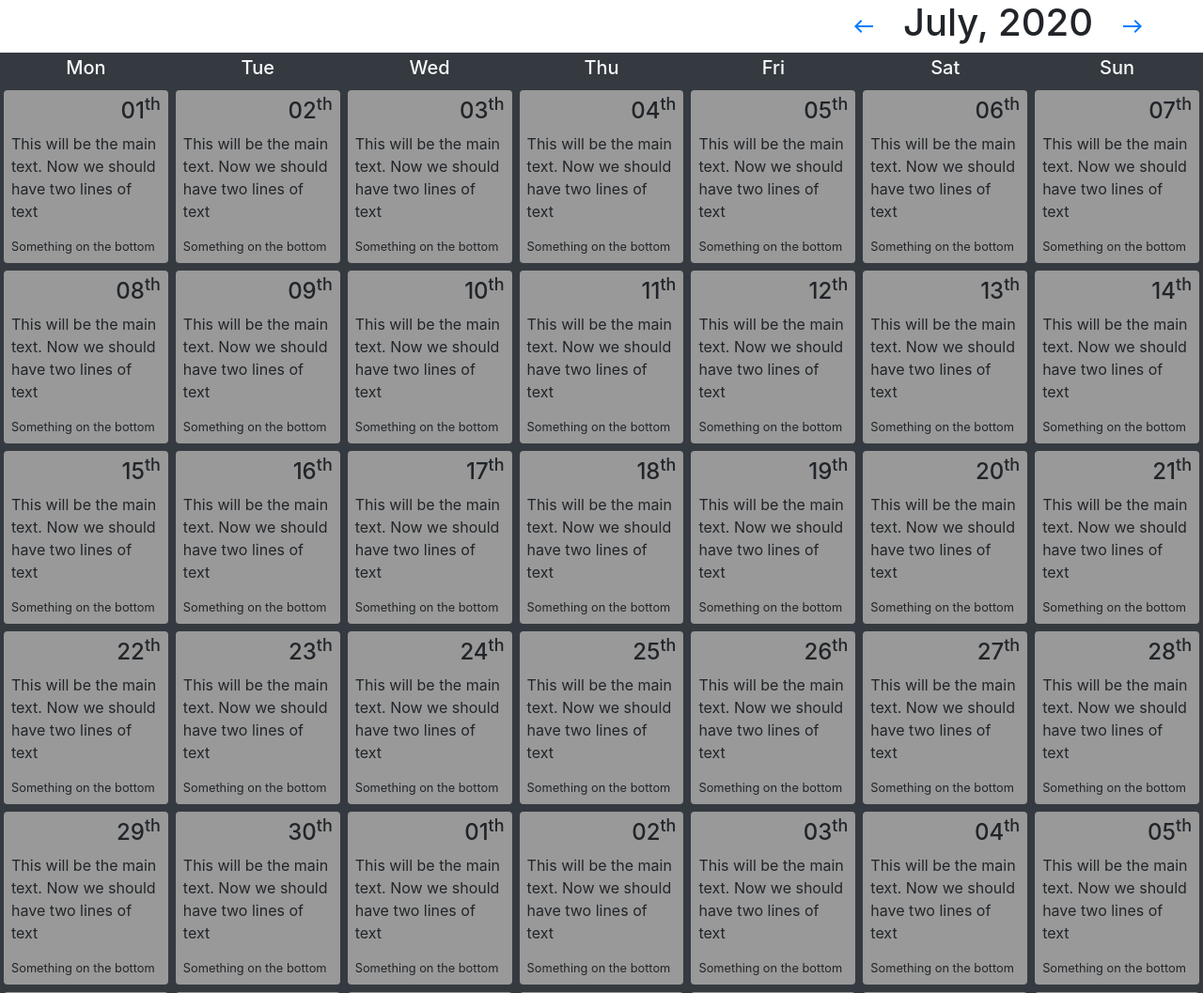
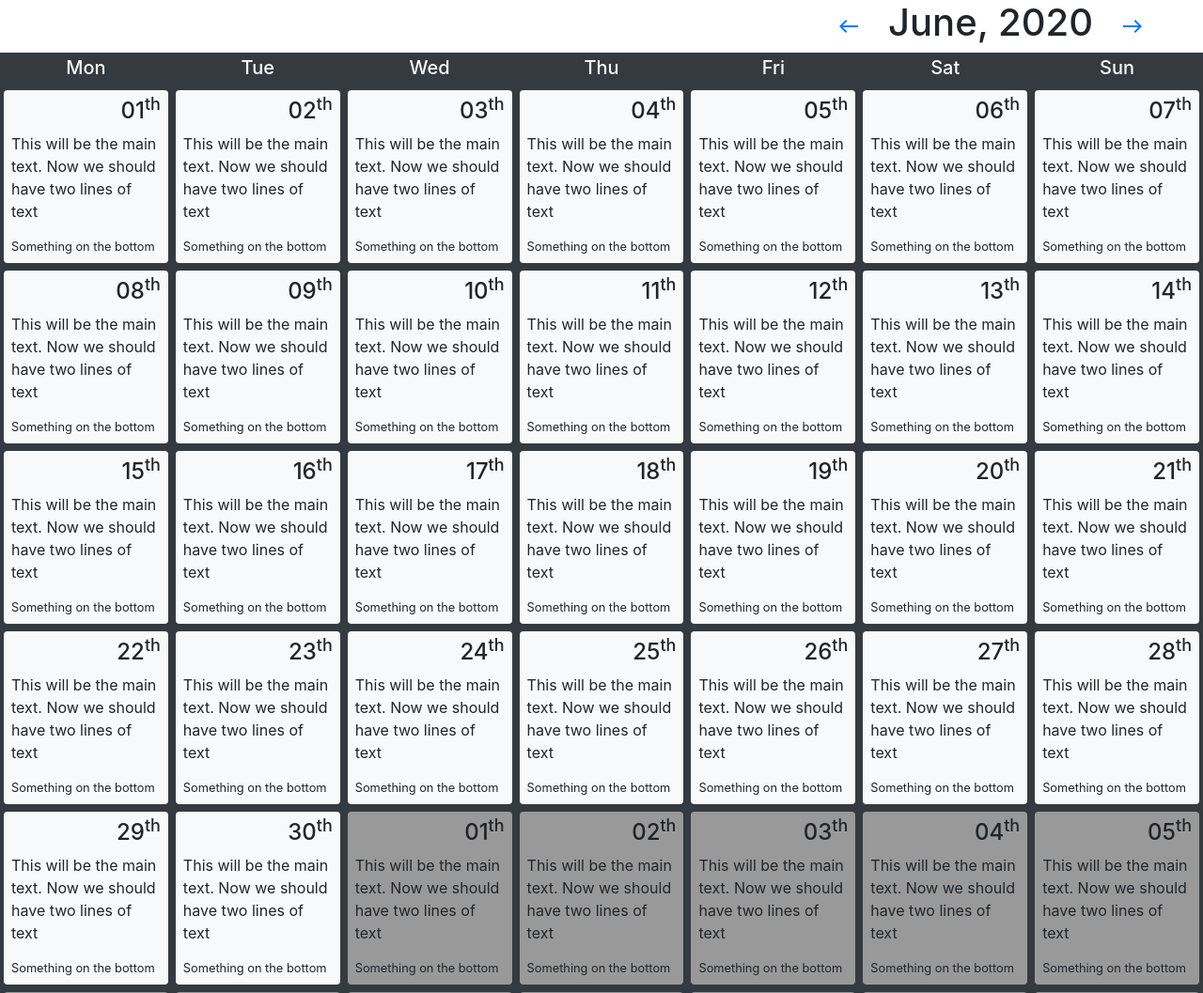
Before and after one commit to heldercepeda/Calendar-Flask, a Flask app: a page that uses Calendar/templates/calendar.html in a window 1280 px wide. Shown: the part 80-1137 px from the top of the page at 94% size. Run offline with Flask 2, Linux system fonts and the light colour scheme; some libraries are stand-ins or nearby versions.

Commit message:
background color logic added to template

```diff
--- a/Calendar/templates/calendar.html
+++ b/Calendar/templates/calendar.html
@@ -4,7 +4,7 @@
 {% block content %}
 <div class="row justify-content-end mr-5">
     <div class="col-auto align-self-center"><a href="{{url_for("calendar", month=prev_month, year=prev_month_year)}}"><span class="material-icons">west</span></a></div>
-    <div class="col-auto align-self-center"><h1>July, 2020</h1></div>
+    <div class="col-auto align-self-center"><h1>{{actual_month}}, {{actual_year}}</h1></div>
     <div class="col-auto align-self-center"><a href="{{url_for("calendar", month=next_month, year=next_month_year)}}"><span class="material-icons">east</span></a></div>
 </div>
 <div class="container-fluid bg-dark">
@@ -35,12 +35,14 @@
     {% for i in range(final_list.__len__()) %}
     <div class="row">
         {% for j in range(final_list[i].__len__()) %}
-        {% if True %}
-        {% set bg_style = "" %}
+        {% if actual_month == final_list[i][j][1] and actual_year == final_list[i][j][2] %}
+        {% set bg_style = '' %}
+        {% set bg_class = 'bg-light' %}
         {% else %}
-        {% set bg_style = "" %}
+        {% set bg_style = 'background-color: #999999;' %}
+        {% set bg_class = '' %}
         {% endif %}
-        <div class="col-md m-1 rounded" style="background-color: #999999;">
+        <div class="col-md m-1 {{bg_class}} rounded" style="{{bg_style}}">
             <div class="p-2">
                 <div class="row justify-content-end d-none d-sm-none d-md-flex">
                     <h4>{{final_list[i][j][0]}}<sup>th</sup></h4>
```
